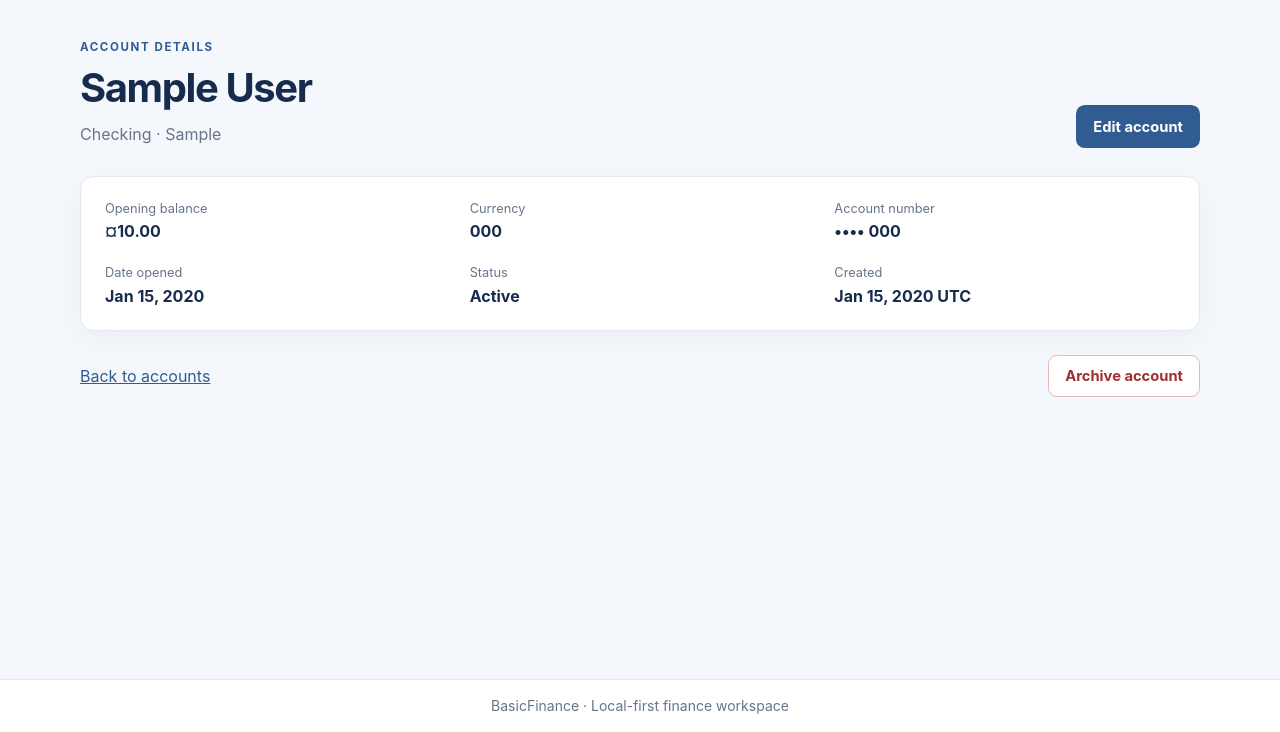
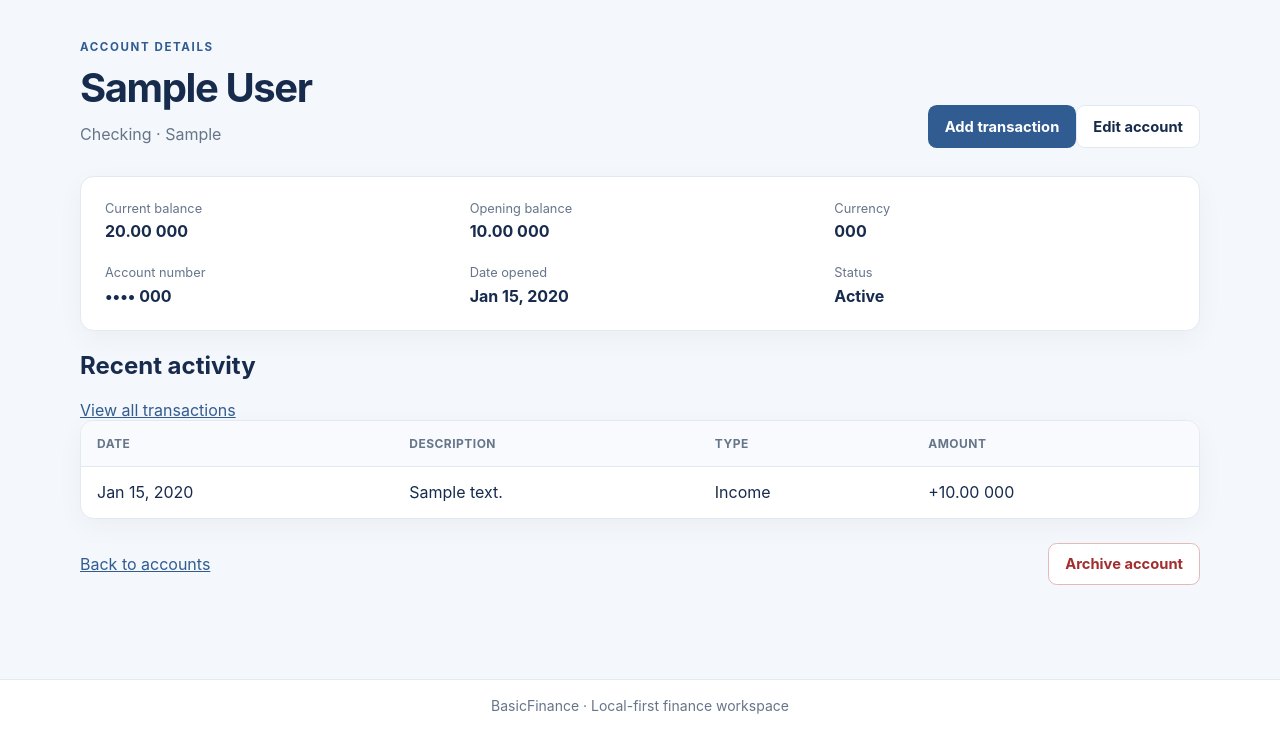
Before and after one commit to dterry55001-cmd/BasicFinance, an ASP.NET Core app: page /Accounts/Details/1 in a window 1280 px wide. Shown: the part 68-800 px from the top of the page. Run offline with ASP.NET Core 8, Linux system fonts and the light colour scheme; tables that the repository leaves empty hold one stand-in row (values such as "Sample post"); the project's own start-up code is not run, and a stand-in starts its controllers and pages.

Commit message:
Connect ledger persistence and account balance views

```diff
--- a/src/BasicFinance.Web/Views/Accounts/Details.cshtml
+++ b/src/BasicFinance.Web/Views/Accounts/Details.cshtml
@@ -1,31 +1,49 @@
 @model BasicFinance.Web.Models.Account
+@using BasicFinance.Web.Models
 @{
     ViewData["Title"] = Model.Name;
+    var recent = ViewBag.RecentTransactions as IReadOnlyList<FinancialTransaction> ?? [];
+    var balance = (decimal)ViewBag.CurrentBalance;
 }
 <section class="page-heading">
     <div><p class="eyebrow">ACCOUNT DETAILS</p><h1>@Model.Name</h1><p class="page-description">@Model.Type · @(Model.Institution ?? "No institution specified")</p></div>
-    <a class="button button-primary" asp-action="Edit" asp-route-id="@Model.Id">Edit account</a>
+    <div class="heading-actions"><a class="button button-primary" asp-controller="Transactions" asp-action="Create" asp-route-accountId="@Model.Id">Add transaction</a><a class="button button-secondary" asp-action="Edit" asp-route-id="@Model.Id">Edit account</a></div>
 </section>
-@if (TempData["SuccessMessage"] is string message)
-{
-    <div class="notice notice-success" role="status">@message</div>
-}
+@if (TempData["SuccessMessage"] is string message) { <div class="notice notice-success" role="status">@message</div> }
 <section class="detail-card">
     <dl class="detail-grid">
-        <div><dt>Opening balance</dt><dd>@Model.OpeningBalance.ToString("C", System.Globalization.CultureInfo.GetCultureInfo("en-US"))</dd></div>
+        <div><dt>Current balance</dt><dd class="balance-value">@balance.ToString("N2") @Model.CurrencyCode</dd></div>
+        <div><dt>Opening balance</dt><dd>@Model.OpeningBalance.ToString("N2") @Model.CurrencyCode</dd></div>
         <div><dt>Currency</dt><dd>@Model.CurrencyCode</dd></div>
         <div><dt>Account number</dt><dd>@(Model.AccountNumberLast4 is null ? "Not provided" : $"•••• {Model.AccountNumberLast4}")</dd></div>
         <div><dt>Date opened</dt><dd>@(Model.OpenedOn?.ToString("MMM d, yyyy") ?? "Not provided")</dd></div>
         <div><dt>Status</dt><dd>@Model.Status</dd></div>
-        <div><dt>Created</dt><dd>@Model.CreatedUtc.ToString("MMM d, yyyy 'UTC'")</dd></div>
     </dl>
+</section>
+<section class="section-block">
+    <div class="section-heading"><h2>Recent activity</h2><a asp-controller="Transactions" asp-action="Index" asp-route-accountId="@Model.Id">View all transactions</a></div>
+    @if (recent.Count == 0)
+    {
+        <div class="empty-state compact"><h2>No activity yet</h2><p>Transactions posted to this account will appear here.</p></div>
+    }
+    else
+    {
+        <div class="table-card"><div class="table-scroll"><table>
+            <thead><tr><th>Date</th><th>Description</th><th>Type</th><th>Amount</th></tr></thead>
+            <tbody>
+            @foreach (var transaction in recent)
+            {
+                var isOut = transaction.Type is TransactionType.Expense or TransactionType.Withdrawal || (transaction.Type == TransactionType.Transfer && transaction.AccountId == Model.Id);
+                <tr><td>@transaction.TransactionDate.ToString("MMM d, yyyy")</td><td>@transaction.Description@if (transaction.Type == TransactionType.Transfer) { <div class="table-subtext">@(transaction.AccountId == Model.Id ? $"To {transaction.RelatedAccount?.Name}" : $"From {transaction.Account.Name}")</div> }</td><td>@transaction.Type</td><td class="@(isOut ? "amount-out" : "amount-in")">@(isOut ? "−" : "+")@transaction.Amount.ToString("N2") @transaction.CurrencyCode</td></tr>
+            }
+            </tbody>
+        </table></div></div>
+    }
 </section>
 <div class="detail-actions">
     <a asp-action="Index">Back to accounts</a>
-    @if (Model.Status != BasicFinance.Web.Models.AccountStatus.Archived)
+    @if (Model.Status != AccountStatus.Archived)
     {
-        <form asp-action="Archive" asp-route-id="@Model.Id" method="post" onsubmit="return confirm('Archive this account? Its records will be retained.');">
-            <button type="submit" class="button button-danger">Archive account</button>
-        </form>
+        <form asp-action="Archive" asp-route-id="@Model.Id" method="post" onsubmit="return confirm('Archive this account? Its records will be retained.');"><button type="submit" class="button button-danger">Archive account</button></form>
     }
 </div>
```
